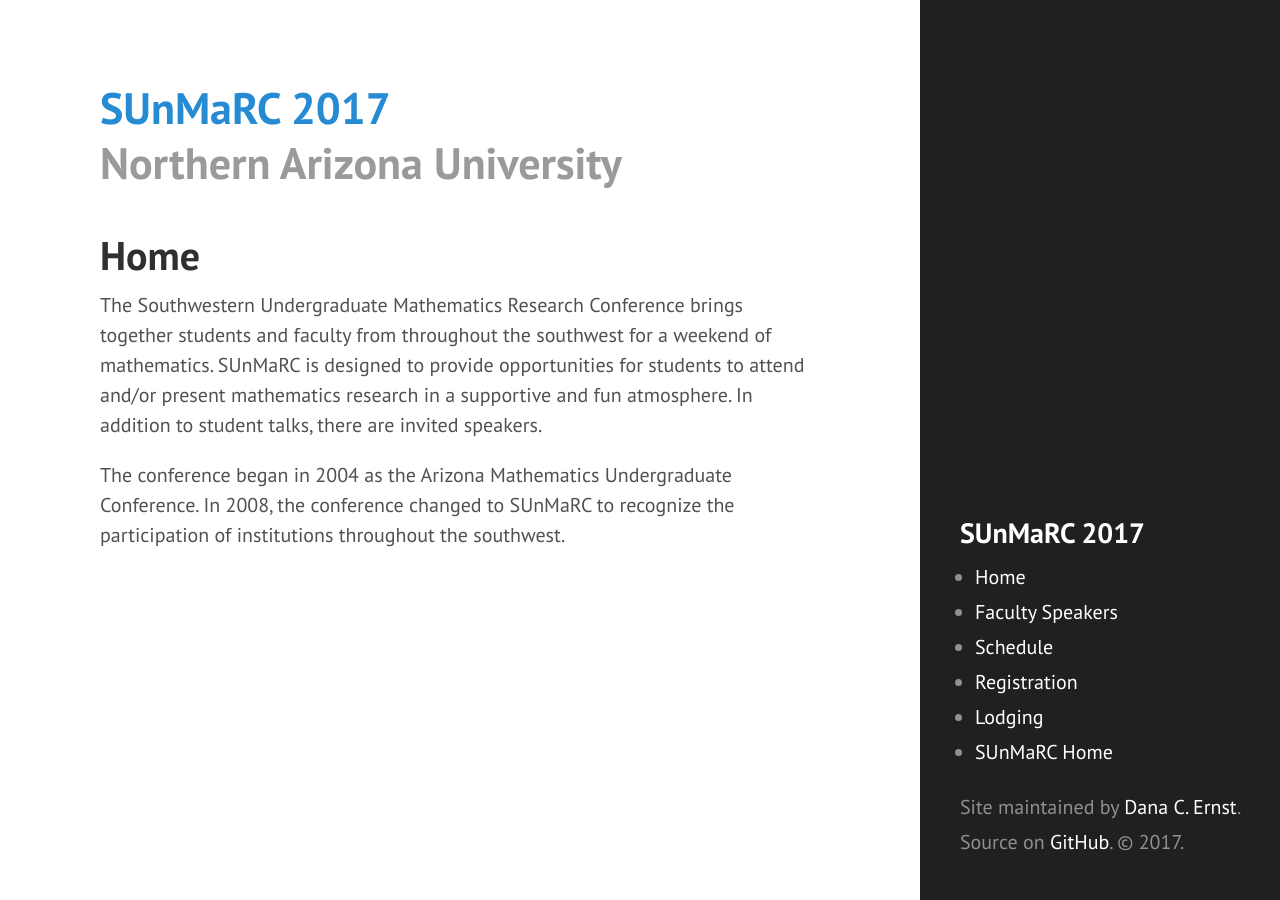
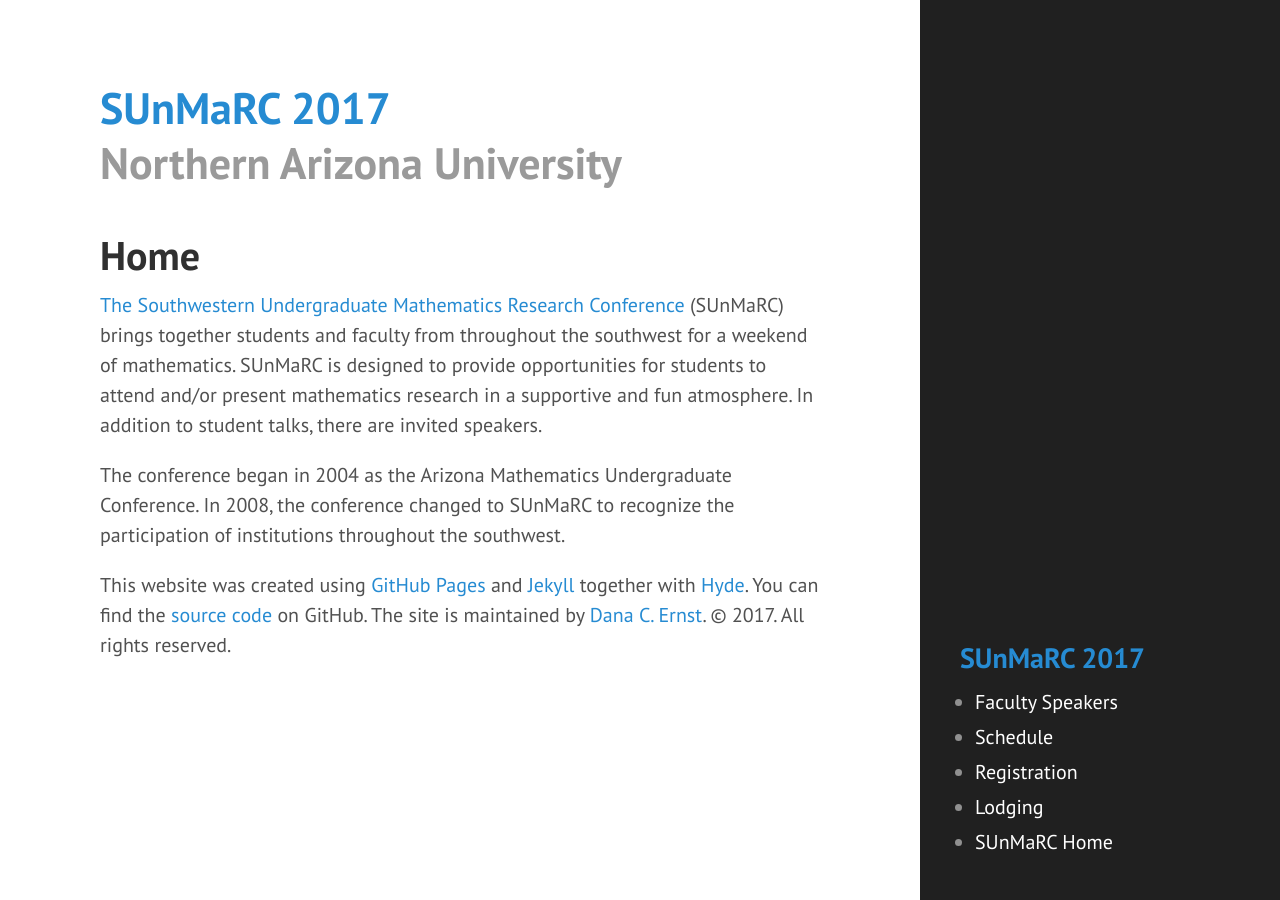
Before and after one commit to NAUMathStat/sunmarc2017, a Jekyll site: the page built from index.md, in a window 1280 px wide. Built offline with Jekyll 4.4.1, drawn with Linux system fonts in a browser that asks for light colours.

Commit message:
Update to sidebar and index

```diff
--- a/_includes/sidebar.html
+++ b/_includes/sidebar.html
@@ -2,13 +2,13 @@
 <div class="container sidebar-sticky">
 
 <div class="sidebar-about">
-<h1><a href="{{ site.baseurl }}/">{{ site.description }}</a></h1>
+<h1><a style="color: #268bd2" href="{{ site.baseurl }}/">{{ site.description }}</a></h1>
 <!-- <h2>{{ site.tagline }}</h2> -->
 </div>
 
 <nav class="sidebar-nav">
 <ul>
-<li><a class="sidebar-nav-item{% if page.url == site.baseurl %} active{% endif %}" href="{{ site.baseurl }}/">Home</a></li>
+<!-- <li><a class="sidebar-nav-item{% if page.url == site.baseurl %} active{% endif %}" href="{{ site.baseurl }}/">Home</a></li> -->
 <li><a class="sidebar-nav-item" href="{{ site.baseurl }}/speakers">Faculty Speakers</a></li>
 <li><a class="sidebar-nav-item" href="{{ site.baseurl }}/schedule">Schedule</a></li>
 <!-- <li><a class="sidebar-nav-item" href="{{ site.baseurl }}/abstracts">Call for Abstracts</a></li> -->
@@ -18,10 +18,10 @@
 
 </ul>
 
-<div class="sidebar-nav-item">
-<!-- <p>Created with <a href="https://pages.github.com">GitHub Pages</a>, <a href="http://jekyllrb.com">Jekyll</a>, and <a href="http://hyde.getpoole.com">Hyde</a>. -->
+<!-- <div class="sidebar-nav-item">
+<p>Created with <a href="https://pages.github.com">GitHub Pages</a>, <a href="http://jekyllrb.com">Jekyll</a>, and <a href="http://hyde.getpoole.com">Hyde</a>.
 <p>Site maintained by <a href="http://dcernst.github.io">Dana C. Ernst</a>. Source on <a href="http://github.com/NAUMathStat/seminars">GitHub</a>. &copy; {{ site.time | date: '%Y' }}.</p>
-</div>
+</div> -->
 
 </nav>
 
--- a/index.md
+++ b/index.md
@@ -3,7 +3,9 @@ layout: page
 title: Home
 ---
 
-<p>The Southwestern Undergraduate Mathematics Research Conference brings together students and faculty from throughout the southwest for a weekend of mathematics. SUnMaRC is designed to provide opportunities for students to attend and/or
+<p><a href="http://www.sunmarc.org">The Southwestern Undergraduate Mathematics Research Conference</a> (SUnMaRC) brings together students and faculty from throughout the southwest for a weekend of mathematics. SUnMaRC is designed to provide opportunities for students to attend and/or
 present mathematics research in a supportive and fun atmosphere.  In addition to student talks, there are invited speakers.</p>
 
 <p>The conference began in 2004 as the Arizona Mathematics Undergraduate Conference.  In 2008, the conference changed to SUnMaRC to recognize the participation of institutions throughout the southwest.</p>
+
+<p>This website was created using <a href="https://pages.github.com">GitHub Pages</a> and <a href="http://jekyllrb.com">Jekyll</a> together with <a href="http://hyde.getpoole.com">Hyde</a>. You can find the <a href="http://github.com/NAUMathStat/seminars">source code</a> on GitHub. The site is maintained by <a href="http://dcernst.github.io">Dana C. Ernst</a>. &copy; {{ site.time | date: '%Y' }}. All rights reserved.</p>
```
